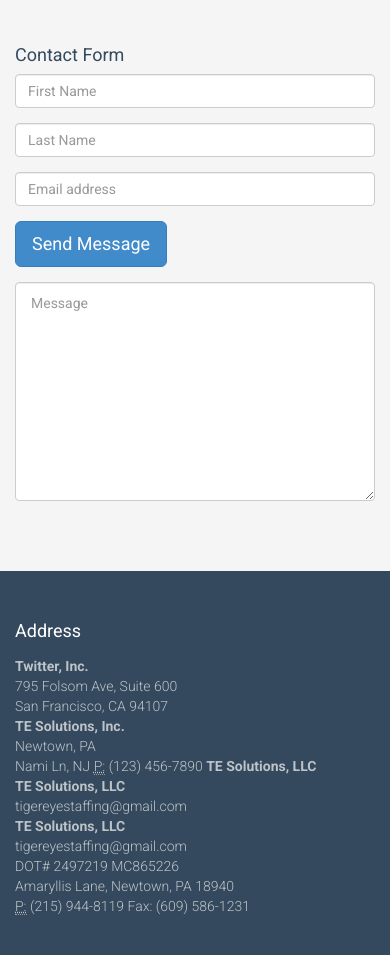
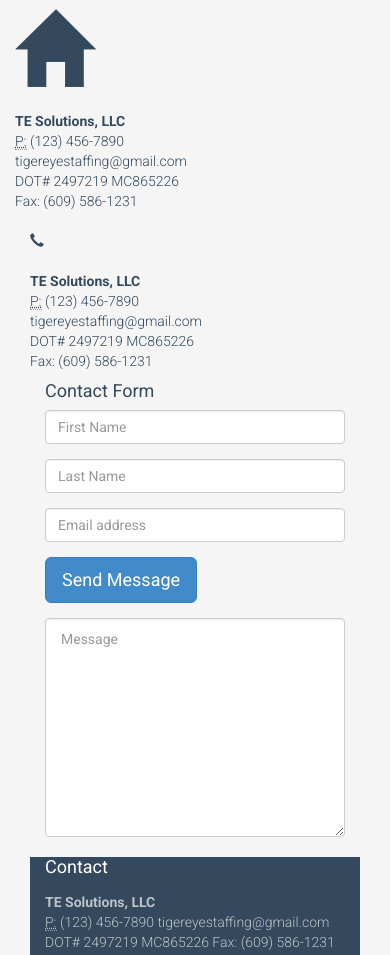
Before and after one commit to enigmavision/tigereyesolutions, a plain HTML site: page contact-us.html in a window 390 px wide. Shown: the part 360-1315 px from the top of the page. Drawn offline with Linux system fonts and the light colour scheme.

Commit message:
delete cname

```diff
--- a/contact-us.html
+++ b/contact-us.html
@@ -55,6 +55,28 @@
         </div>
     </section><!--/#title-->
 
+    <div class="container">
+     <br><span class="glyphicon glyphicon-home"></span> </br>
+ <br><a><strong>TE Solutions, LLC</strong><br>
+     <abbr title="Phone">P:</abbr> (123) 456-7890
+     <br> tigereyestaffing@gmail.com </br>
+     DOT# 2497219 MC865226
+     <br>Fax: (609) 586-1231 </br>
+ </a>
+
+     <div class="container">
+     <br><span class="inline glyphicon glyphicon-earphone"></span> </br>
+ <br><a><strong>TE Solutions, LLC</strong><br>
+     <abbr title="Phone">P:</abbr> (123) 456-7890
+     <br> tigereyestaffing@gmail.com </br>
+     DOT# 2497219 MC865226
+     <br>Fax: (609) 586-1231 </br>
+ </a>
+
+
+
+
+
     <section id="contact-page" class="container">
         <div class="row">
             <div class="col-sm-8">
@@ -89,35 +111,20 @@
         <div class="container">
             <div class="row">
 
-                <div class="col-md-3 col-sm-6">
-                    <h4>Address</h4>
+                <div class="col-md-2 col-sm-6">
+                    <h4>Contact</h4>
                     <address>
-
-                        <strong>Twitter, Inc.</strong><br>
-                        795 Folsom Ave, Suite 600<br>
-                        San Francisco, CA 94107<br>
-
-                        <strong>TE Solutions, Inc.</strong><br>
-                       Newtown, PA<br>
-                       Nami Ln, NJ
-
+                        <strong>TE Solutions, LLC</strong><br>
                         <abbr title="Phone">P:</abbr> (123) 456-7890
-
-                        <strong>TE Solutions, LLC</strong><br>
-
-                        <strong>TE Solutions, LLC</strong>
-                       <br> tigereyestaffing@gmail.com </br>
-                        <strong>TE Solutions, LLC</strong>
-                       <br> tigereyestaffing@gmail.com </br>
-                        DOT# 2497219 MC865226 <br>
-                       Amaryllis Lane, Newtown, PA 18940<br>
-                        <abbr title="Phone">P:</abbr> (215) 944-8119
-                        Fax: (609) 586-1231
+                       tigereyestaffing@gmail.com
+                        DOT# 2497219 MC865226
+                       Fax: (609) 586-1231
                     </address>
                 </div> <!--/.col-md-3-->
             </div>
         </div>
     </section><!--/#bottom-->
+
 
     <footer id="footer" class="midnight-blue">
         <div class="container">
--- a/css/main.css
+++ b/css/main.css
@@ -1087,3 +1087,6 @@ ul.faq li > div h3 {
   margin-top: 150px;
   margin-bottom: 150px;
 }
+.glyphicon.glyphicon-home {
+    font-size: 75px;
+}
```
Also changed, not shown: about-us.html (+3 -3 lines), career.html (+12 -1 lines), index.html (+13 -22 lines), services.html (+1 -1 lines), images/truck1.jpg (added), 3 other files.
